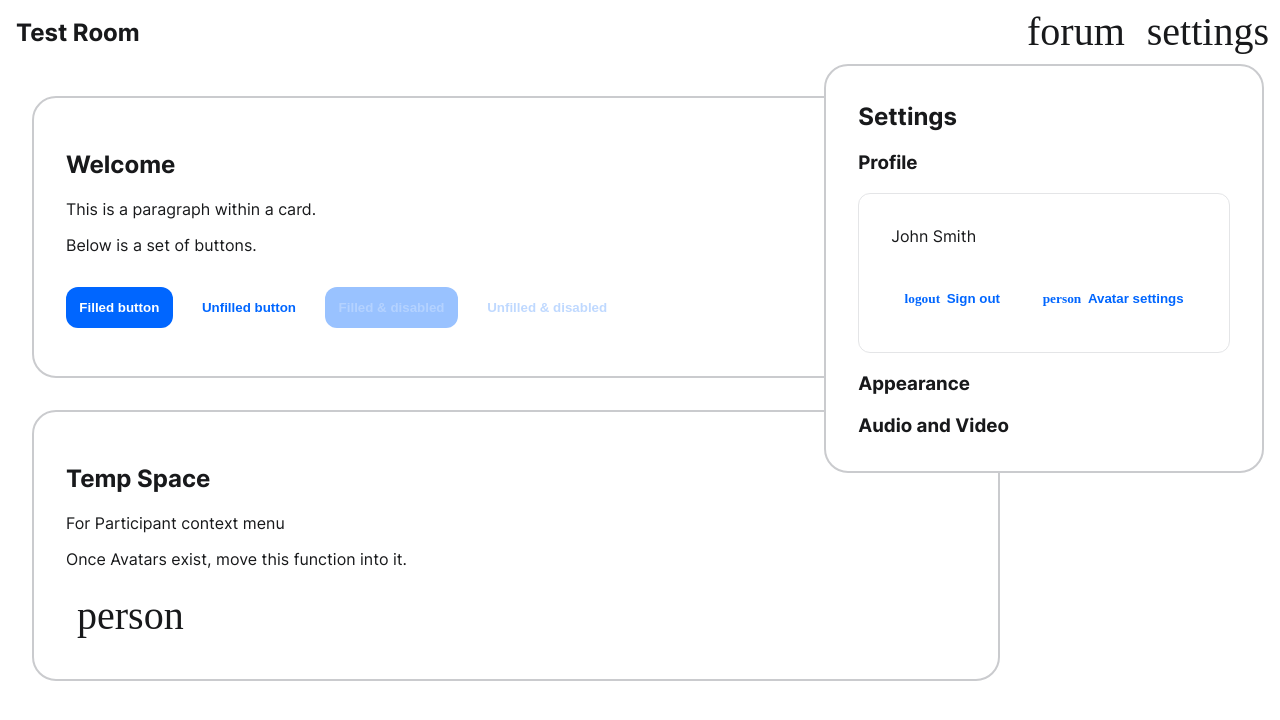
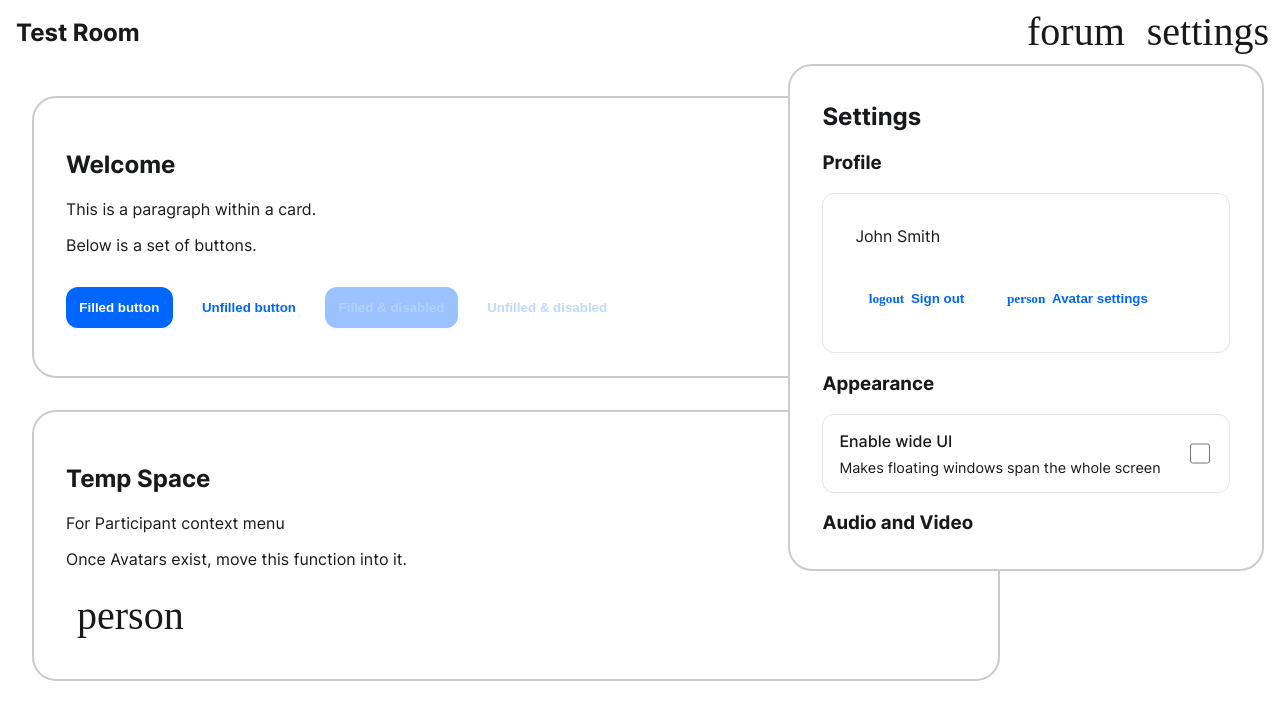
Before and after one commit to arbabf/next-gen-virtual-classroom, a Next.js app in the folder source/frontend/: page / in a window 1280 px wide. Both pictures are taken after a click on the element "settings". Shown: the top 720 px of the page. Built offline with nearby package versions, Linux system fonts and the light colour scheme; a web font is replaced by a local one.

Commit message:
settings: add first SwitchSetting component

```diff
--- a/source/frontend/components/settings/AppSettings.tsx
+++ b/source/frontend/components/settings/AppSettings.tsx
@@ -1,14 +1,29 @@
-import { Component } from "react";
+import { Component } from 'react';
+import SwitchSetting from './items/SwitchSetting';
+
+/**
+ * Local app settings that only affect current device.
+ */
+type LocalSettings = {
+	/**
+	 * If true, UI always spans the screen, even if it's very wide.
+	 */
+	wideUI: boolean;
+};
+
+let defaultLocalSettings: LocalSettings = {
+	wideUI: false,
+};
 
 /**
  * State of existing settings.
  */
 type AppSettingsState = {
 	/**
-	 * If true, the UI always spans the screen, even if it's very wide.
+	 * Local app settings
 	 */
-	wideUI: boolean;
-}
+	localSettings: LocalSettings;
+};
 
 /**
  * Settings specifically for configuring the app
@@ -16,11 +31,12 @@ type AppSettingsState = {
 export default class AppSettings extends Component<{}, AppSettingsState> {
 	// default state values before we retrieve their real values from respective locations
 	state = {
-		wideUI: false
-	}
+		localSettings: { wideUI: false },
+	};
 
 	componentDidMount() {
 		// get local settings from local storage
+		this.setState({ localSettings: this.getLocalSettings() });
 	}
 
 	render() {
@@ -28,12 +44,62 @@ export default class AppSettings extends Component<{}, AppSettingsState> {
 			<>
 				<section>
 					<h3>Appearance</h3>
+					<SwitchSetting
+						label="Enable wide UI"
+						description="Makes floating windows span the whole screen"
+						value={this.state.localSettings.wideUI}
+						onChange={(event) => this.setWideUI(event.currentTarget.checked)}
+					/>
 				</section>
 
 				<section>
 					<h3>Audio and Video</h3>
 				</section>
 			</>
-		)
+		);
+	}
+
+	/**
+	 * Retrieves local settings from local storage.
+	 *
+	 * Note: if no settings are set, the default settings will be saved to local storage.
+	 *
+	 * @returns Local settings from local storage, or default settings if none exist
+	 */
+	private getLocalSettings(): LocalSettings {
+		// get local settings from local storage
+		let settingsString = localStorage.getItem('localSettings');
+
+		if (settingsString === null) {
+			// if there are no local settings, return default settings save them
+			this.setLocalSettings(defaultLocalSettings);
+			return defaultLocalSettings;
+		} else {
+			return JSON.parse(settingsString) as LocalSettings;
+		}
+	}
+
+	/**
+	 * Saves given local settings to local storage.
+	 *
+	 * @param localSettings Local settings to save
+	 */
+	private setLocalSettings(localSettings: LocalSettings): void {
+		// put local settings in local storage
+		localStorage.setItem('localSettings', JSON.stringify(localSettings));
+	}
+
+	/**
+	 * Sets wide UI setting, updates state, and saves to local storage.
+	 *
+	 * @param newValue new value of wide UI setting
+	 */
+	private setWideUI(newValue: boolean): void {
+		let newSettings = { ...this.state.localSettings };
+		newSettings.wideUI = newValue;
+
+		// update settings and state
+		this.setLocalSettings(newSettings);
+		this.setState({ localSettings: newSettings });
 	}
 }
--- /dev/null
+++ b/source/frontend/components/settings/items/SwitchSetting.module.css
@@ -0,0 +1,38 @@
+.group {
+	border: var(--border-light);
+	margin-top: var(--spacing-xs);
+	margin-bottom: var(--spacing-xs);
+	border-radius: var(--border-rounding);
+}
+
+.group label {
+	display: flex;
+	flex-direction: row;
+	flex-wrap: nowrap;
+	padding: var(--spacing-s);
+	gap: var(--spacing-s);
+}
+
+.group label input {
+	width: 1.5em;
+	margin-left: var(--spacing-s);
+}
+
+.labelStack {
+	display: flex;
+	flex-direction: column;
+	flex-wrap: nowrap;
+	gap: var(--spacing-xs);
+}
+
+.labelStack p {
+	margin: 0;
+}
+
+.description {
+	font-size: 0.9em;
+}
+
+.title {
+	font-weight: 500;
+}
--- /dev/null
+++ b/source/frontend/components/settings/items/SwitchSetting.tsx
@@ -0,0 +1,50 @@
+import { ChangeEventHandler, Component } from 'react';
+import styles from './SwitchSetting.module.css';
+
+type SwitchSettingProps = {
+	/**
+	 * Text to show prominently in the setting
+	 */
+	label: string;
+
+	/**
+	 * Current value of the setting
+	 */
+	value: boolean;
+
+	/**
+	 * Callback when the setting is changed
+	 */
+	onChange: ChangeEventHandler<HTMLInputElement>;
+
+	/**
+	 * Optional extended description to show below the label
+	 */
+	description?: string;
+};
+
+/**
+ * A setting that allows you to toggle between true and false.
+ */
+export default class SwitchSetting extends Component<SwitchSettingProps> {
+	render() {
+		return (
+			<div className={styles.group}>
+				<label>
+					<div className={styles.labelStack}>
+						<p className={styles.title}>{this.props.label}</p>
+						{this.props.description && (
+							<p className={styles.description}>{this.props.description}</p>
+						)}
+					</div>
+					<input
+						type="checkbox"
+						id="switch"
+						checked={this.props.value}
+						onChange={this.props.onChange}
+					/>
+				</label>
+			</div>
+		);
+	}
+}
```
